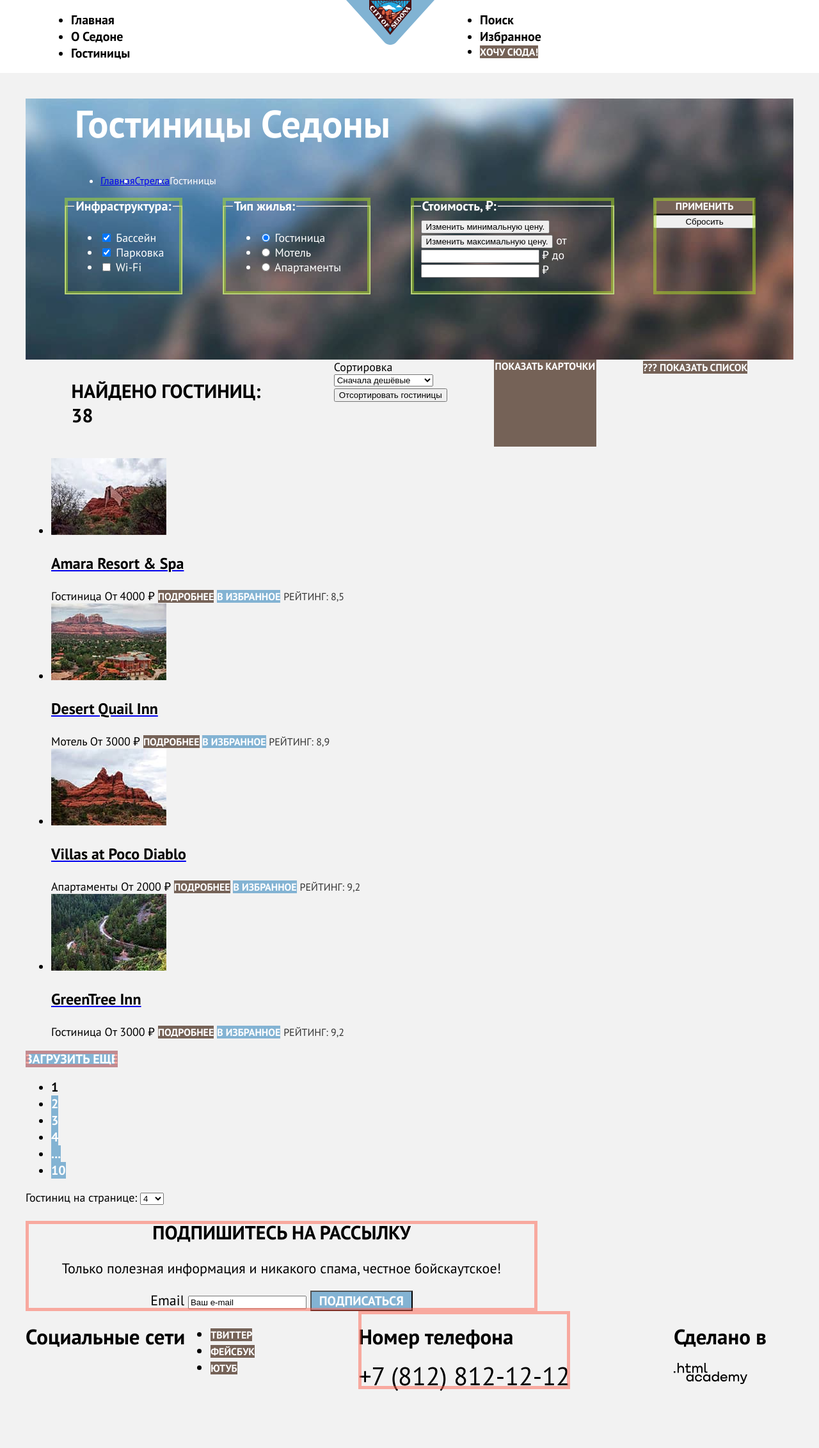
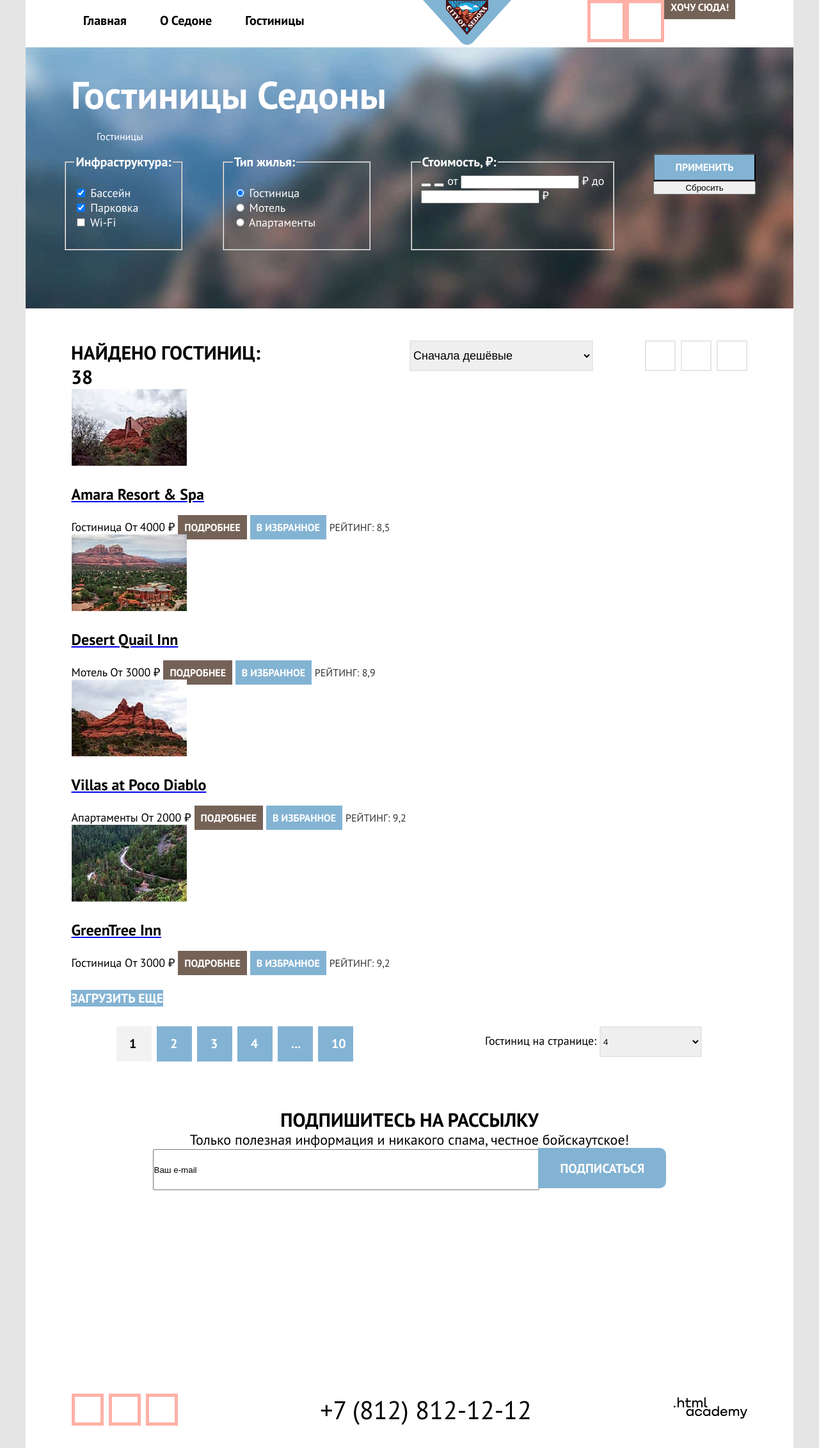
Before and after one commit to ShkurinskayaIrina/1718997-sedona-32, a plain HTML site: page catalog.html in a window 1280 px wide. Shown: the whole page at 64% size. Before the commit the page ends 2176 px from the top, so only its background shows below. Drawn offline with Linux system fonts and the light colour scheme.

Commit message:
Микросетки на флексах для всех страниц

```diff
--- a/catalog.html
+++ b/catalog.html
@@ -6,6 +6,7 @@
     <link rel="stylesheet" href="styles/styles.css">
   </head>
   <body>
+    <div class="body-container">
       <header class="page-header">
         <nav class="navigation">
           <ul class="navigation-list">
@@ -39,7 +40,7 @@
               </a>
             </li>
             <li class="navigation-item">
-            <a class="button" href="#">Хочу сюда!</a>
+              <a class="button button-color" href="#">Хочу сюда!</a>
             </li>
           </ul>
         </nav>
@@ -69,22 +70,19 @@
                   <ul class="hotels-filter-list">
                     <li class="hotels-filter-item">
                       <label class="control">
-                      <input class="visually-hidden control-input" type="checkbox" name="swimming-pool" checked>
-                      <span class="control-mark"></span>
+                        <input class="control-input" type="checkbox" name="swimming-pool" checked>
                         <span class="control-label">Бассейн</span>
                       </label>
                     </li>
                     <li class="hotels-filter-item">
                       <label class="control">
-                      <input class="visually-hidden control-input" type="checkbox" name="parking" checked>
-                      <span class="control-mark"></span>
+                        <input class="control-input" type="checkbox" name="parking" checked>
                         <span class="control-label">Парковка</span>
                       </label>
                     </li>
                     <li class="hotels-filter-item">
                       <label class="control">
-                      <input class="visually-hidden control-input" type="checkbox" name="wi-fi">
-                      <span class="control-mark"></span>
+                        <input class="control-input" type="checkbox" name="wi-fi">
                         <span class="control-label">Wi-Fi</span>
                       </label>
                     </li>
@@ -95,22 +93,19 @@
                   <ul class="hotels-filter-list">
                     <li class="hotels-filter-item">
                       <label class="control">
-                      <input class="visually-hidden control-input" type="radio" name="type-housing" value="hotel" checked>
-                      <span class="control-mark"></span>
+                        <input class="control-input" type="radio" name="type-housing" value="hotel" checked>
                         <span class="control-label">Гостиница</span>
                       </label>
                     </li>
                     <li class="hotels-filter-item">
                       <label class="control">
-                      <input class="visually-hidden control-input" type="radio" name="type-housing" value="motel">
-                      <span class="control-mark"></span>
+                        <input class="control-input" type="radio" name="type-housing" value="motel">
                         <span class="control-label">Мотель</span>
                       </label>
                     </li>
                     <li class="hotels-filter-item">
                       <label class="control">
-                      <input class="visually-hidden control-input" type="radio" name="type-housing" value="apartments">
-                      <span class="control-mark"></span>
+                        <input class="control-input" type="radio" name="type-housing" value="apartments">
                         <span class="control-label">Апартаменты</span>
                       </label>
                     </li>
@@ -132,14 +127,14 @@
                   </label>
                 </fieldset>
                 <div class="hotels-filter-group-button">
-                <button class="button" type="button">Применить</button>
+                  <button class="button button-use" type="button">Применить</button>
                   <button class="button-reset" type="reset">Сбросить</button>
                 </div>
               </form>
             </section>
           </div>
           <section class="hotels-catalog">
-          <div class="hotels-catalog-sorting-container">
+            <div class="sorting-container">
               <p class="sorting-result">Найдено гостиниц: 38</p>
               <form class="sorting-type">
                 <label class="visually-hidden" for="sorting">Сортировка</label>
@@ -153,7 +148,6 @@
               <a href="#" class="button">
                 <span class="visually-hidden">Показать карточки</span>
               </a>
-            <div class="display-types">
               <a href="#" class="button">
                   <!-- не знаю, как это называется -->
                   <span class="visually-hidden">???</span>
@@ -161,7 +155,6 @@
               <a href="#" class="button button-light">
                 <span class="visually-hidden">Показать список</span>
               </a>
-            </div>
             </div>
             <ul class="product-list">
               <li class="hotel-card">
@@ -174,7 +167,7 @@
                   </a>
                   <i class="hotel-card-type">Гостиница</i>
                   <b class="hotel-card-price">От 4000 ₽</b>
-                <a class="button" href="#">подробнее</a>
+                  <a class="button button-color" href="#">подробнее</a>
                   <a class="button to-favourites-button" href="#">В избранное</a>
                 <!-- </div> -->
                 <i class="hotel-card-rating">Рейтинг: 8,5</i>
@@ -186,7 +179,7 @@
                 </a>
                 <i class="hotel-card-type">Мотель</i>
                 <b class="hotel-card-price">От 3000 ₽</b>
-              <a class="button" href="#">подробнее</a>
+                <a class="button button-color" href="#">подробнее</a>
                 <a class="button to-favourites-button" href="#">В избранное</a>
                 <i class="hotel-card-rating">Рейтинг: 8,9</i>
               </li>
@@ -197,7 +190,7 @@
                 </a>
                 <i class="hotel-card-type">Апартаменты</i>
                 <b class="hotel-card-price">От 2000 ₽</b>
-              <a class="button"  href="#">подробнее</a>
+                <a class="button button-color"  href="#">подробнее</a>
                 <a class="button to-favourites-button" href="#">В избранное</a>
                 <i class="hotel-card-rating">Рейтинг: 9,2</i>
               </li>
@@ -208,12 +201,13 @@
                 </a>
                 <i class="hotel-card-type">Гостиница</i>
                 <b class="hotel-card-price">От 3000 ₽</b>
-              <a class="button" href="#">подробнее</a>
+                <a class="button button-color" href="#">подробнее</a>
                 <a class="button to-favourites-button" href="#">В избранное</a>
                 <i class="hotel-card-rating">Рейтинг: 9,2</i>
               </li>
             </ul>
             <a class="button pagination-show-more" href="#">Загрузить еще</a>
+            <div class="pagination-container">
               <ul class="pagination">
                 <li class="pagination-item">
                   <a class="pagination-link pagination-current">1</a>
@@ -234,13 +228,14 @@
                   <a class="pagination-link" href="#">10</a>
                 </li>
               </ul>
-          <label>Гостиниц на странице:
-            <select name="hotels-on-page">
+              <label class="hotels-on-page-label">Гостиниц на странице:
+                <select class="select-hotels-on-page" name="hotels-on-page">
                   <option value="4">4</option>
                   <option value="8">8</option>
                   <option value="12">12</option>
                 </select>
               </label>
+            </div>
           </section>
         </div>
       </main>
@@ -249,9 +244,8 @@
           <h2 class="newsletter-title">Подпишитесь на рассылку</h2>
           <p class="newsletter-description">Только полезная информация и никакого спама, честное бойскаутское!</p>
           <form class="newsletter-form" action="#" method="post">
-          <label class="visually-hidden">Email
-            <input type="email" name="newsletter-name" value="Ваш e-mail">
-          </label>
+            <label class="visually-hidden" for="email">Email</label>
+            <input class="newsletter-name" type="email" name="newsletter-name" value="Ваш e-mail" id="email">
             <button class="button newsletter-button" type="submit">Подписаться</button>
           </form>
         </section>
@@ -288,5 +282,6 @@
           </section>
         </div>
       </footer>
+    </div>
   </body>
 </html>
--- a/styles/styles.css
+++ b/styles/styles.css
@@ -27,27 +27,60 @@ body {
   font-size: 18px;
   line-height: 21px;
   color: #000000;
-  background-color: #F2F2F2;
+  background: #E5E5E5;
+}
+
+.body-container {
+  width: 1200px;
+  margin: auto;
+  background: #FFFFFF;
+}
+
+.visually-hidden {
+  position: absolute;
+  width: 1px;
+  height: 1px;
+  margin: -1px;
+  padding: 0;
+  border: 0;
+  clip: rect(0 0 0 0);
+  overflow: hidden;
 }
 
 .page-header {
   color: #000000;
   background: #FFFFFF;
+  width: 1200px;
+  margin: 0 auto;
 }
 
 .navigation {
   display: flex;
   width: 1200px;
   margin: 0 auto;
+  /* outline: 5px solid rgba(12, 5, 4, 0.5);
+  outline-offset: -5px; */
 }
 
 .navigation-list {
+  display: flex;
+  flex-wrap: wrap;
   width: 430px;
+  margin: 0;
   margin-left: 71px;
   padding: 0;
+  list-style-type: none;
+  /* outline: 5px solid rgba(255, 99, 78, 0.5);
+  outline-offset: -5px; */
+}
+
+.navigation-item {
+  align-self: stretch;
 }
 
 .navigation-link {
+  display: block;
+  padding: 19px 33px 20px 19px;
   font-size: 20px;
   font-weight: 700;
   line-height: 26px;
@@ -56,13 +89,26 @@ body {
   text-decoration: none;
 }
 
+.navigation-user .navigation-link {
+  min-width: 18px;
+  min-height: 18px;
+  padding: 24px 21px 24px 21px;
+  outline: 5px solid rgba(255, 99, 78, 0.5);
+  outline-offset: -5px;
+}
+
 .page-header-logo {
+  margin: auto;
+}
+
+.navigation-logo {
   margin: auto;
 }
 
 .navigation-user {
   max-width: 250px;
-  margin-right: 71px;
+  margin: 0;
+  margin-right: 72px;
 }
 
 .main-container {
@@ -82,18 +128,38 @@ body {
   text-align: center;
 }
 
+.main-inner {
+  flex-grow: 1;
+}
+
+.divider {
+  width: 1200px;
+  padding-top: 63px;
+  padding-bottom: 79px;
+  /* outline: 5px solid rgba(255, 99, 78, 0.5);
+  outline-offset: -5px; */
+}
+
 .divider-title {
   font-size: 30px;
   line-height: 36px;
   font-weight: 700;
+  text-transform: uppercase;
+  width: 720px;
+  margin: 0 auto;
 }
+
 .divider-description {
   font-size: 22px;
   line-height: 36px;
+  margin: 0;
+  margin-top: 23px;
 }
 
 .advantages-list {
   padding: 0;
+  margin: 0;
+  list-style-type: none;
 }
 
 .advantages-item-main {
@@ -103,7 +169,9 @@ body {
 
 .advances-list {
   padding: 0;
+  margin: 0;
   display: flex;
+  list-style-type: none;
 }
 
 .advantages-item-container {
@@ -132,23 +200,40 @@ body {
   font-size: 18px;
   line-height: 21px;
 }
+
 .advances-list .advantages-item {
   width: 400px;
+  height: 384px;
   margin: 0;
   padding: 0;
 }
 
+.recommendations-item:nth-child(odd),
+.characteristices-item:nth-child(even){
+  background-color: #f0f6fa;
+}
+
 .interest {
+  padding-top: 91px;
+  padding-bottom: 91px;
   background: #FFFFFF;
+  /* outline: 5px solid rgba(255, 99, 78, 0.5);
+  outline-offset: -5px; */
 }
 
 .interest-title {
+  margin: 0;
+  padding-bottom: 15px;
   font-size: 30px;
   line-height: 36px;
   text-transform: uppercase;
 }
 
 .interest-description {
+  margin: 0 auto;
+  padding-bottom: 73px;
+  width: 720px;
+  /* height: 320px; */
   font-size: 22px;
   line-height: 26px;
 }
@@ -162,8 +247,15 @@ body {
   text-transform: uppercase;
   text-decoration: none;
   color: #FFFFFF;
+  padding: 9px 10px;
+}
+
+.button-color {
   background-color: #756257;
-  width: 160px;
+}
+
+.button-use {
+  background-color: #83B3D3;
 }
 
 /* .button-reset {
@@ -175,11 +267,6 @@ body {
   line-height: 36px;
 }
 
-.newsletter-button {
-  font-size: 20px;
-  line-height: 26px;
-  background-color:#83B3D3;
-}
 
 .to-favourites-button {
   background-color:#83B3D3;
@@ -193,14 +280,13 @@ body {
   background-image: url("../images/background-catalog.jpg");
   background-repeat: no-repeat;
   color: #FFFFFF;
-  width: 1200px;
   height: 408px;
 }
 
 .inner-header {
   font-size: 16px;
   line-height: 21px;
-  margin-left: 77px ;
+  margin-left: 71px ;
   /* outline: 5px solid rgba(255, 99, 78, 0.5);
   outline-offset: -5px; */
 }
@@ -209,12 +295,16 @@ body {
   font-size: 60px;
   line-height: 78px;
   font-weight: 700;
+  margin: 0;
+  padding-top: 35px;
+
 }
 
 .breadcrumbs {
+  display: flex;
+  list-style-type: none;
   font-size: 16px;
   line-height: 21px;
-  display: flex;
 }
 
 .hotels-filter {
@@ -227,28 +317,33 @@ body {
 
 .hotels-filter-group-infrastructure {
   width: 150px;
-  outline: 5px solid rgba(174, 223, 41, 0.5);
-  outline-offset: -5px;
+  /* outline: 5px solid rgba(174, 223, 41, 0.5);
+  outline-offset: -5px; */
+}
+
+.hotels-filter-list {
+  list-style-type: none;
+  padding-left: 0;
 }
 
 .hotels-filter-group-type {
   width: 200px;
-  outline: 5px solid rgba(174, 223, 41, 0.5);
-  outline-offset: -5px;
+  /* outline: 5px solid rgba(174, 223, 41, 0.5);
+  outline-offset: -5px; */
 }
 
 .hotels-filter-group-cost {
   width: 287px;
-  outline: 5px solid rgba(174, 223, 41, 0.5);
-  outline-offset: -5px;
+  /* outline: 5px solid rgba(174, 223, 41, 0.5);
+  outline-offset: -5px; */
 }
 
 .hotels-filter-group-button {
   display: flex;
   flex-direction: column;
   width: 160px;
-  outline: 5px solid rgba(174, 223, 41, 0.5);
-  outline-offset: -5px;
+  /* outline: 5px solid rgba(174, 223, 41, 0.5);
+  outline-offset: -5px; */
 }
 
 .hotels-filter-title {
@@ -269,30 +364,60 @@ body {
   font-family: "PT Sans", "Arial", sans-serif;
   line-height: 23px;
   color: #000000;
-  background-color: #F2F2F2;
-}
+  margin-top: 50px;
+  margin-right: 72px;
+  margin-bottom: 42px;
+  margin-left: 71px;
 
-.hotels-catalog-sorting-container {
-  display: flex;
-  justify-content: space-between;
-  width: 1057px;
-  margin: 0 auto;
   /* outline: 5px solid rgba(255, 99, 78, 0.5);
   outline-offset: -5px; */
 }
 
+.sorting-container {
+  display: flex;
+  justify-content: space-between;
+  width: 1057px;
+   margin: 0 auto;
+  /*outline: 5px solid rgba(255, 99, 78, 0.5);
+  outline-offset: -5px; */
+}
+
+.sorting-container .button {
+  display: block;
+  box-sizing: border-box;
+  width: 48px;
+  height: 48px;
+  padding: 0;
+  border: 2px solid #E6E6E6;
+  /* outline: 5px solid rgba(24, 3, 44, 0.5);
+  outline-offset: -5px; */
+}
+
+.sorting-container .button:not(:last-child) {
+  margin-right: 8px;
+}
+
+
 .sorting-result {
+  width: 337px;
+  margin: auto 0;
+  margin-right: auto;
   font-size: 30px;
   font-weight: 700;
   line-height: 38px;
   text-transform: uppercase;
-  width: 337px;
   /* outline: 5px solid rgba(199, 78, 255, 0.5);
   outline-offset: -5px; */
 }
 
 .select-control {
   display: flex;
+  width: 287px;
+  height: 48px;
+  margin-right: 81px;
+  border: 2px solid #E6E6E6;
+  font-size: 18px;
+  line-height: 23px;
 }
 
 /* .catalog-form {
@@ -308,7 +433,10 @@ body {
   display: flex;
   flex-direction: column;
   width: 1056px;
-
+  list-style-type: none;
+  padding: 0;
+  margin: 0 auto;
+  margin-bottom: 31px;
 }
 
 .hotel-card-title {
@@ -340,76 +468,163 @@ body {
 .pagination-show-more {
   font-size: 20px;
   line-height: 26px;
+  /* width: 625px; */
+  width: 160px;
+  height: 55px;
+  padding: 0;
   background-color: #83B3D3;
-  outline: 5px solid rgba(255, 99, 78, 0.5);
-  outline-offset: -5px;
+  /* outline: 5px solid rgba(255, 99, 78, 0.5);
+  outline-offset: -5px; */
+}
+
+.pagination-container {
+  display: flex;
+  padding: 31px 71px;
+   /* outline: 5px solid rgba(12, 5, 4, 0.5);
+  outline-offset: -5px; */
+}
+
+.pagination {
+  display: flex;
+  margin: 0;
+  padding: 0;
+  list-style-type: none;
+}
+
+.pagination-item:not(:last-child) {
+  margin-right: 8px;
 }
 
 .pagination-link {
+  display: block;
+  box-sizing: border-box;
   font-size: 20px;
   line-height: 26px;
   font-weight: 700;
-  text-decoration: none;
+  width: 55px;
+  height: 55px;
+  padding: 14px 21px;
   color: #FFFFFF;
   background-color: #83B3D3;
+  text-decoration: none;
 }
 
 .pagination-current {
   color: #000000;
   background-color: #F2F2F2;
+  padding: 14px 20px;
+}
 
+.hotels-on-page-label {
+  line-height: 23px;
+  margin-left: auto;
 }
+
+.select-hotels-on-page {
+  width: 160px;
+  height: 48px;
+  border: 2px solid #E6E6E6;
+}
+
 .page-footer {
   font-size: 22px;
   line-height: 26px;
   width: 1200px;
   margin: 0 auto;
+  /* outline: 5px solid rgba(12, 5, 4, 0.5);
+  outline-offset: -5px; */
 }
 
 .page-footer-container {
   display: flex;
   justify-content: space-between;
+  min-height: 120px;
+  align-items: center;
+    /* outline: 5px solid rgba(12, 5, 4, 0.5);
+  outline-offset: -5px; */
 }
 
 .footer-social {
-  display: flex;
+  margin-left: 72px;
+  max-width: 169px;
 }
 
-.footer-contacts {
-  /* text-align: center; */
+.footer-social-list {
+  display: flex;
+  flex-wrap: wrap;
+  margin: 0;
+  padding: 0;
+  list-style-type: none;
+}
+
+.footer-social-item {
+  width: 50px;
+  height: 50px;
+  margin-right: 8px;
   outline: 5px solid rgba(255, 99, 78, 0.5);
   outline-offset: -5px;
 }
 
+.footer-social-item:nth-child(3n) {
+  margin-right: 0;
+}
+/* .footer-contacts {
+  outline: 5px solid rgba(255, 99, 78, 0.5);
+  outline-offset: -5px;
+} */
+
 .htmlacademy-link {
   margin-right: 72px;
+}
 
+.newsletter {
+  width: 1200px;
+  height: 411px;
 }
 
 .footer-newsletter-main {
   background-color: #7195f8;
   background-image: url("../images/background-newsletter.jpg");
   background-repeat: no-repeat;
-  width: 1200px;
-  height: 411px;
   color: #FFFFFF;
   text-align: center;
 }
 
 .footer-newsletter-inner {
   text-align: center;
-  width: 800px;
-  outline: 5px solid rgba(255, 99, 78, 0.5);
-  outline-offset: -5px;
+}
+
+.newsletter-name {
+  width: 600px;
+  height: 60px;
+  padding: 0;
+  /* border:none; */ /* потом раскомментировать */
 }
 
 .newsletter-title {
+  margin: 0;
   font-weight: 700;
   font-size: 30px;
   line-height: 36px;
   text-transform: uppercase;
 }
 
+.newsletter-description {
+  margin: 0;
+}
+
+
+.newsletter-button {
+  width: 200px;
+  height: 63px;
+  margin-left: -7px;
+  font-size: 20px;
+  line-height: 26px;
+  background-color:#83B3D3;
+  border-radius: 0px 10px 10px 0px;
+  border: none;
+  padding: 0;
+}
 
 .footer-contacts-phone {
   font-family: "PT Sans", "Arial", sans-serif;
```
Also changed, not shown: index.html (+14 -13 lines). Lines whose indentation alone changed are shown as unchanged.
